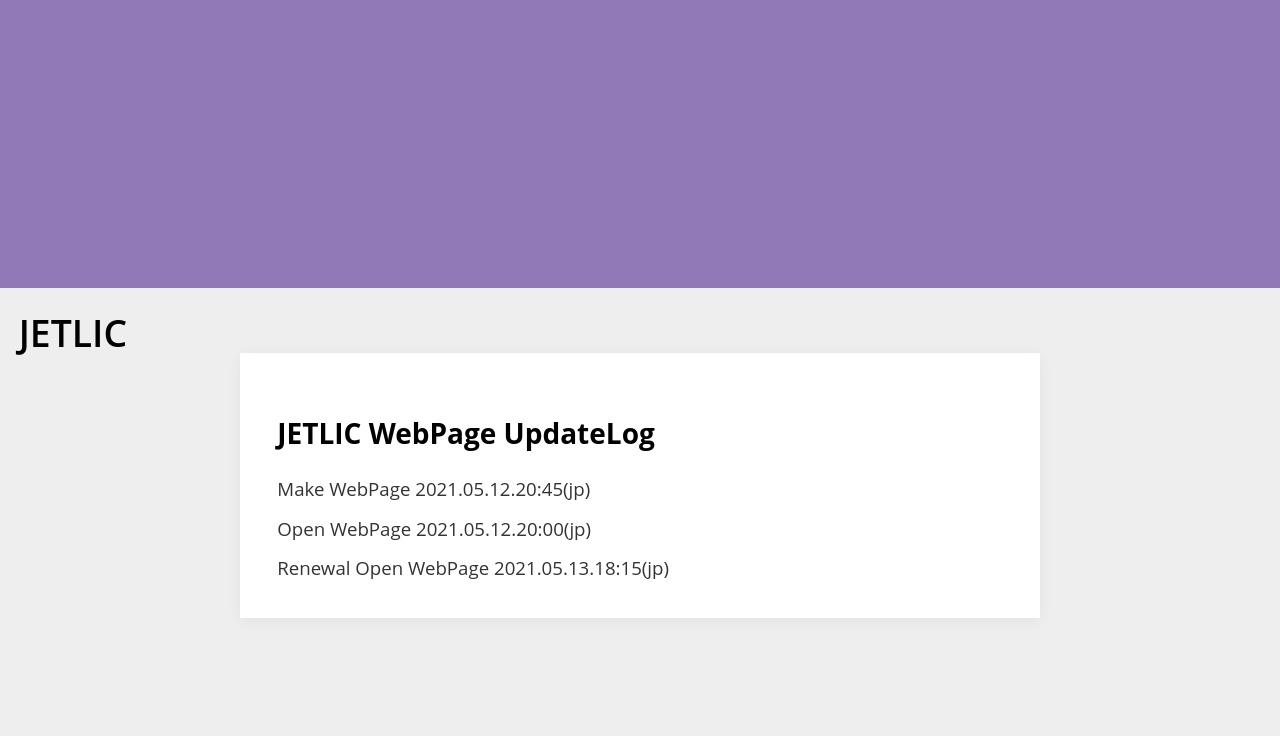
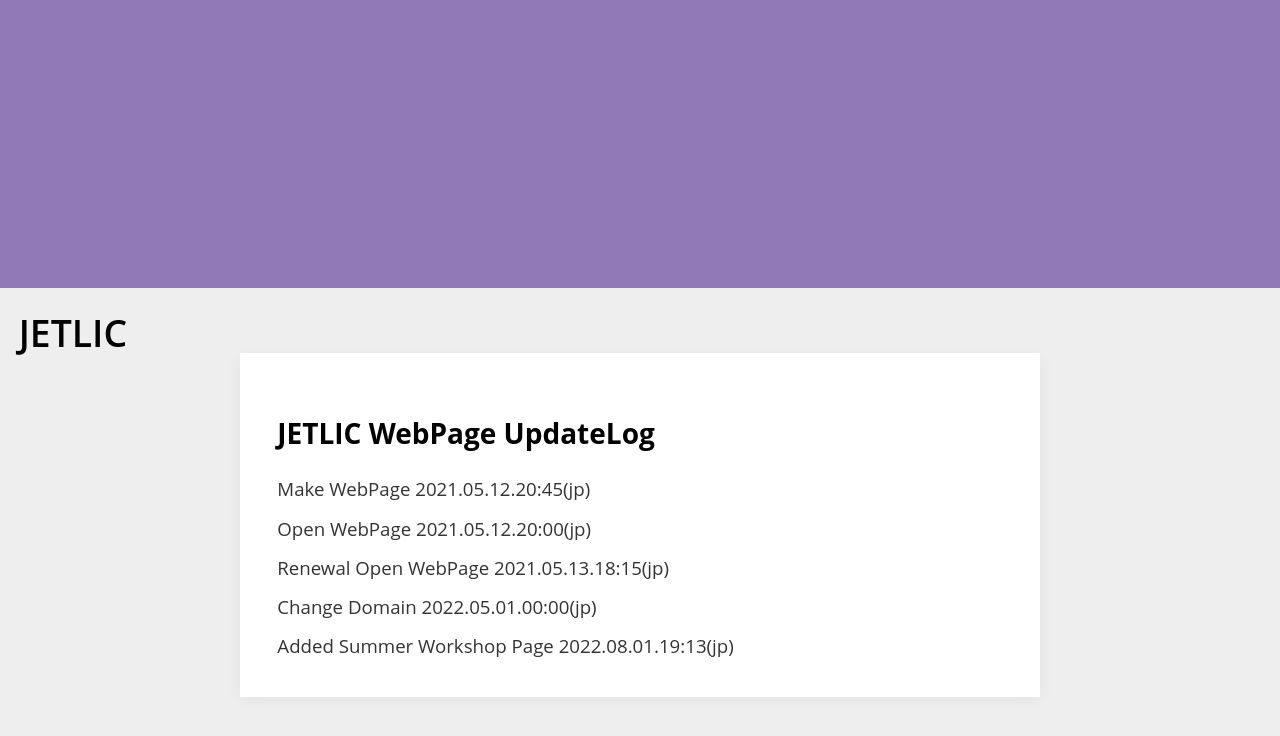
Before and after one commit to tuntun19/jetlic1, a plain HTML site: page log2.html in a window 1280 px wide. Shown: the part 512-1248 px from the top of the page. Before the commit the page ends 1196 px from the top, so only its background shows below. Drawn offline with Linux system fonts and the light colour scheme.

Commit message:
Update log2.html

```diff
--- a/log2.html
+++ b/log2.html
@@ -34,6 +34,8 @@
         <p>Make WebPage 2021.05.12.20:45(jp)</p>
         <p>Open WebPage 2021.05.12.20:00(jp)</p>
         <p>Renewal Open WebPage 2021.05.13.18:15(jp)</p>
+        <p>Change Domain 2022.05.01.00:00(jp)</p>
+        <p>Added Summer Workshop Page 2022.08.01.19:13(jp)</p>
     </article>
 </body>
 </html>
```
